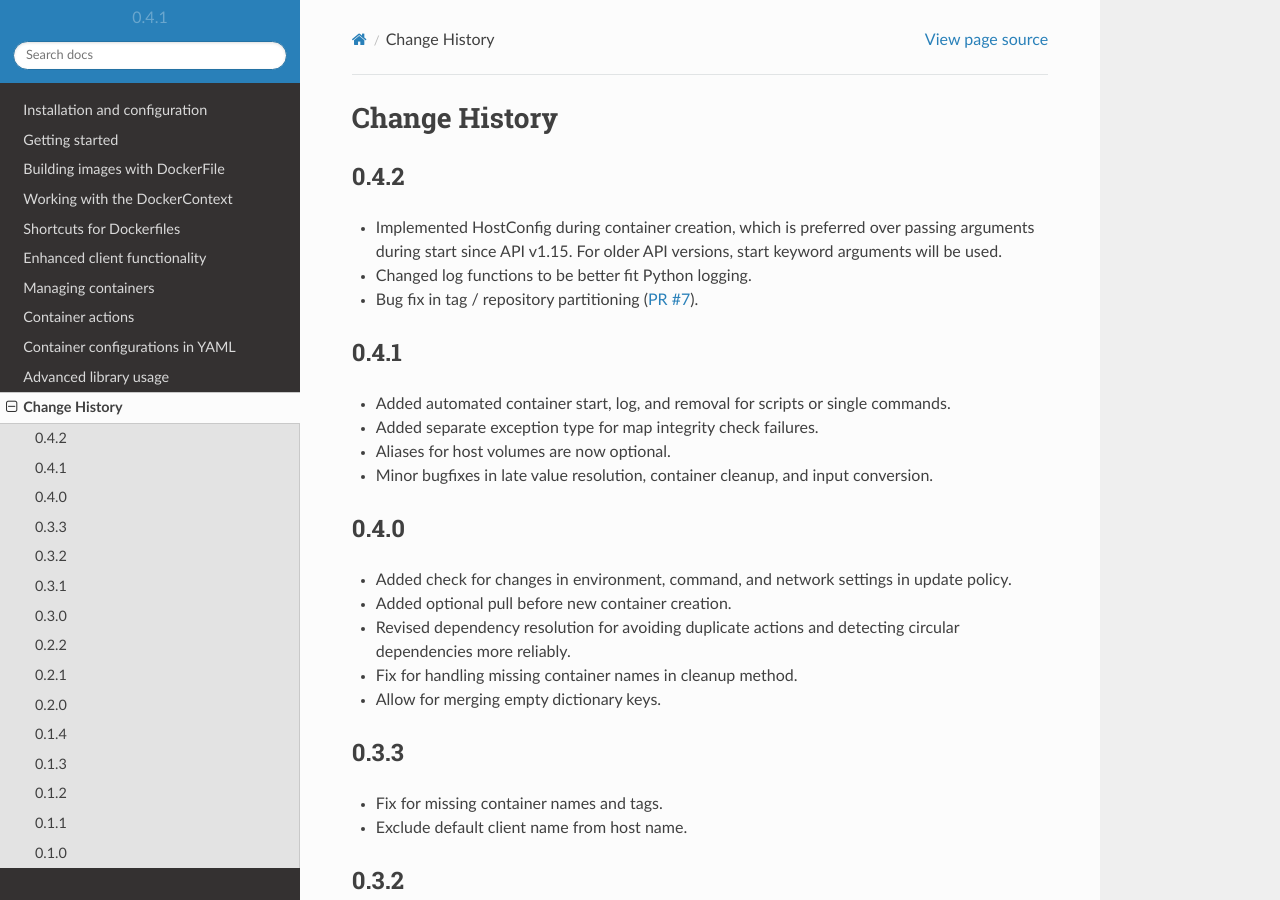
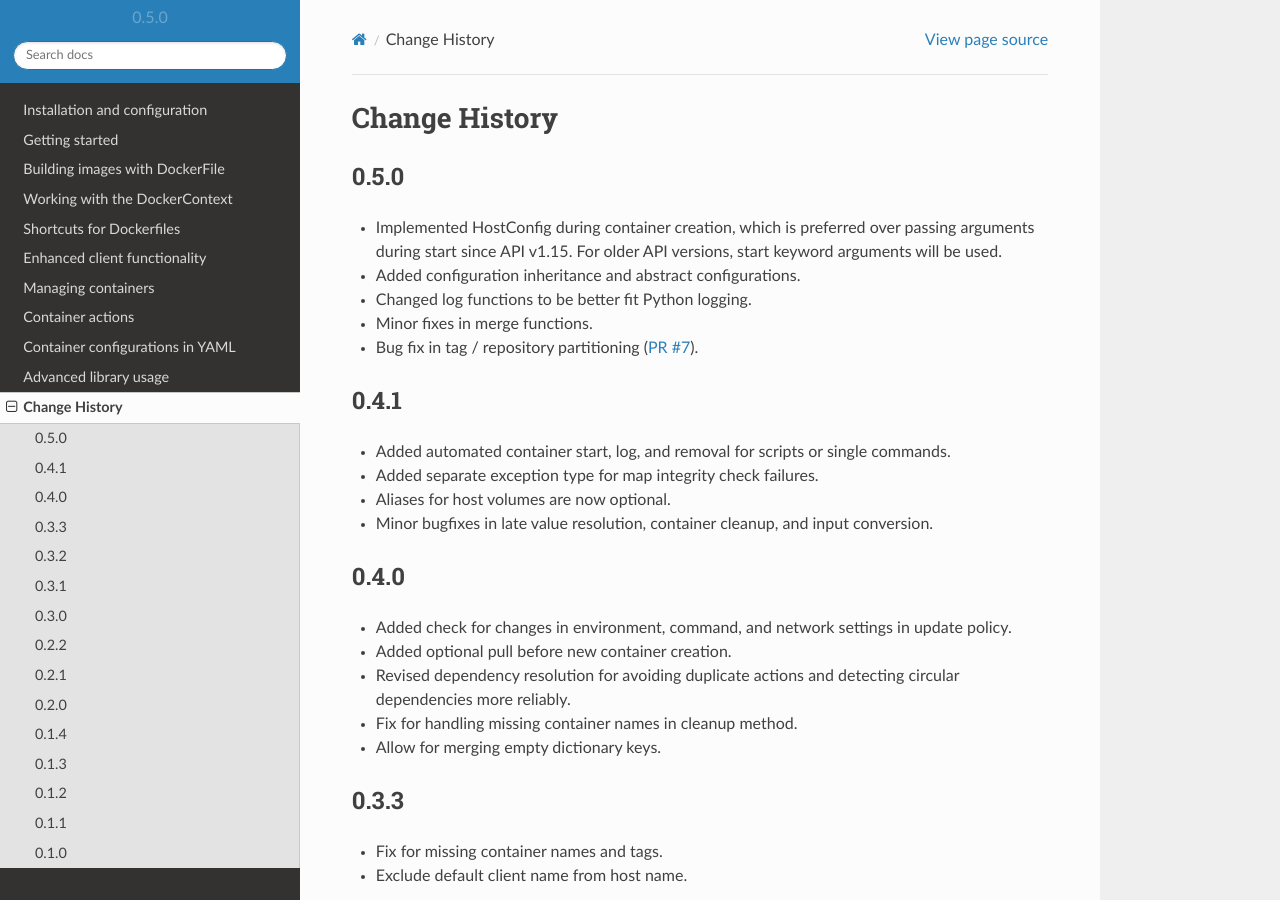
Before and after one commit to merll/docker-map, a Sphinx documentation site: the page built from docs/changes.rst, in a window 1280 px wide and 900 px high. Built offline with Sphinx 7.4.7 and the Read the Docs theme 2.0.0, drawn with Linux system fonts in a browser that asks for light colours.

Commit message:
Version and change log.

```diff
--- a/dockermap/__init__.py
+++ b/dockermap/__init__.py
@@ -2,7 +2,7 @@
 from __future__ import unicode_literals
 
 
-__version__ = '0.4.1'
+__version__ = '0.5.0'
 
 DEFAULT_BASEIMAGE = 'tianon/true'
 DEFAULT_COREIMAGE = 'busybox'
--- a/docs/changes.rst
+++ b/docs/changes.rst
@@ -3,11 +3,13 @@
 Change History
 ==============
 
-0.4.2
+0.5.0
 -----
 * Implemented HostConfig during container creation, which is preferred over passing arguments during start since API
   v1.15. For older API versions, start keyword arguments will be used.
+* Added configuration inheritance and abstract configurations.
 * Changed log functions to be better fit Python logging.
+* Minor fixes in merge functions.
 * Bug fix in tag / repository partitioning (`PR #7 <https://github.com/merll/docker-map/pull/7>`_).
 
 0.4.1
```
